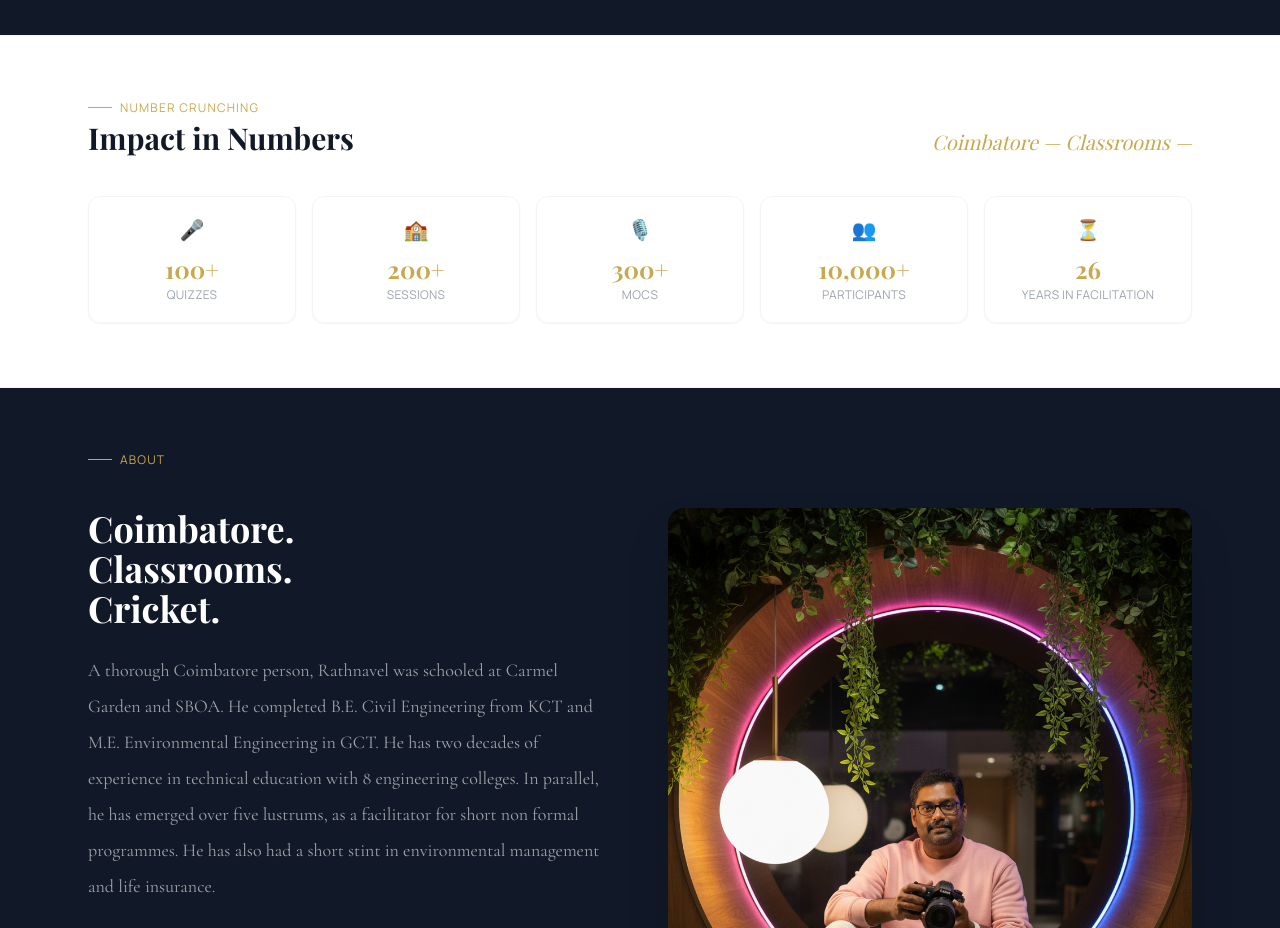
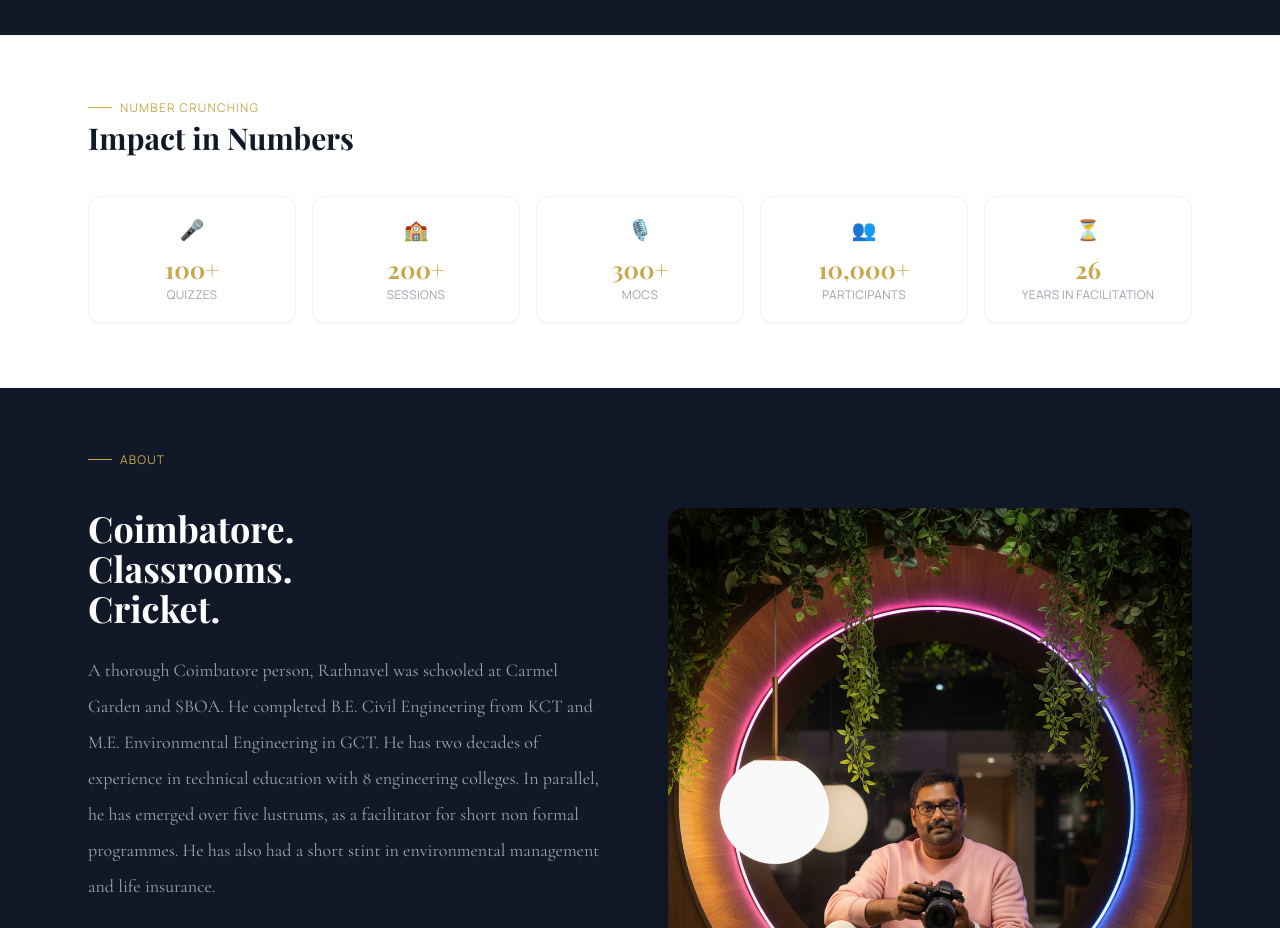
Before and after one commit to mailtoraja69/rathnavelpon, a React (Vite) app: page / in a window 1280 px wide. Shown: the part 1100-2028 px from the top of the page. Built offline with nearby package versions, Linux system fonts and the light colour scheme; a web font is replaced by a local one.

Commit message:
Update App.tsx

```diff
--- a/src/App.tsx
+++ b/src/App.tsx
@@ -205,7 +205,7 @@ function Stats() {
             </div>
             <h2 className="font-display text-3xl font-bold text-gray-900">Impact in Numbers</h2>
           </div>
-          <p className="font-display text-xl italic" style={{ color: GOLD }}>Coimbatore — Classrooms — </p>
+          <p className="font-display text-xl italic" style={{ color: GOLD }}></p>
         </motion.div>
         <div className="grid grid-cols-2 sm:grid-cols-3 lg:grid-cols-5 gap-4">
           {stats.map((s, i) => (
```
